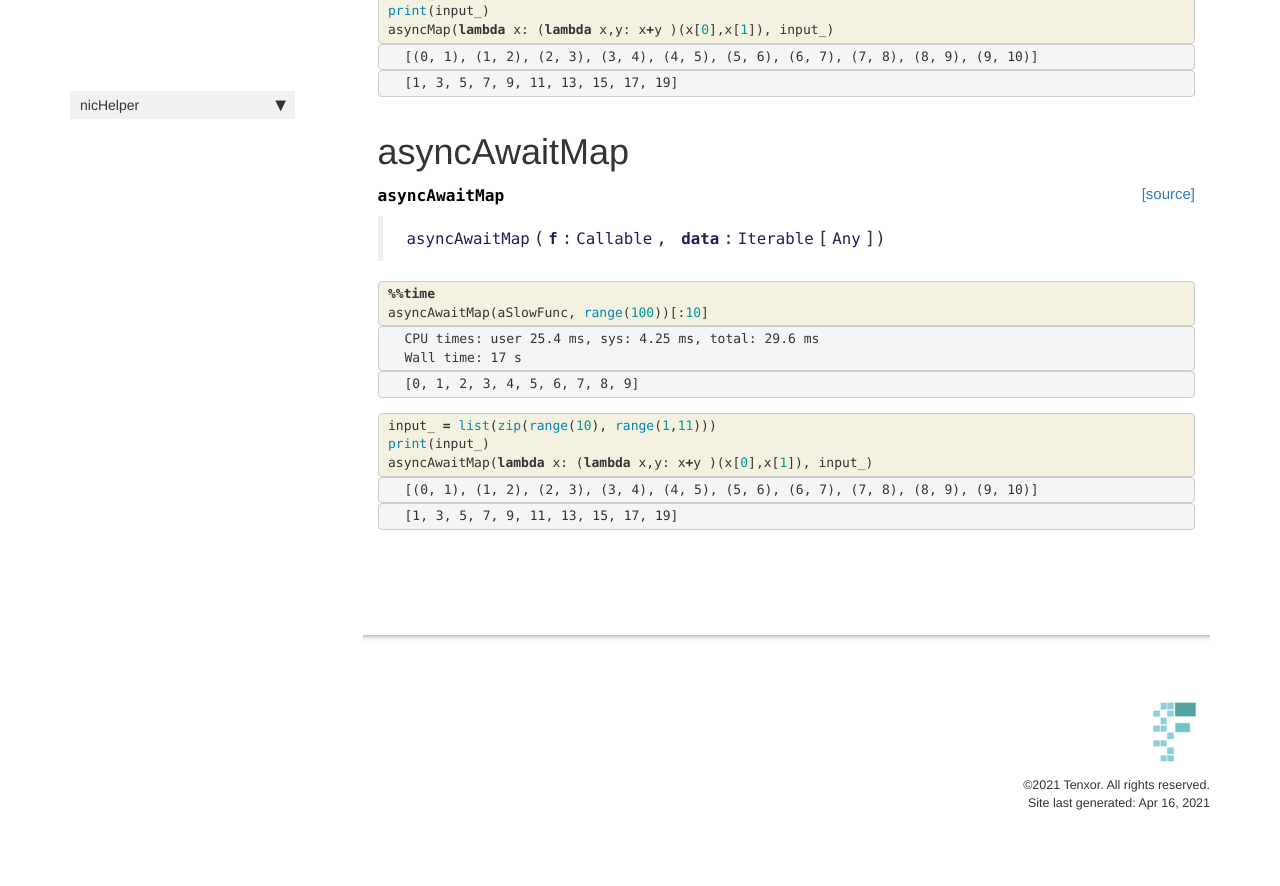
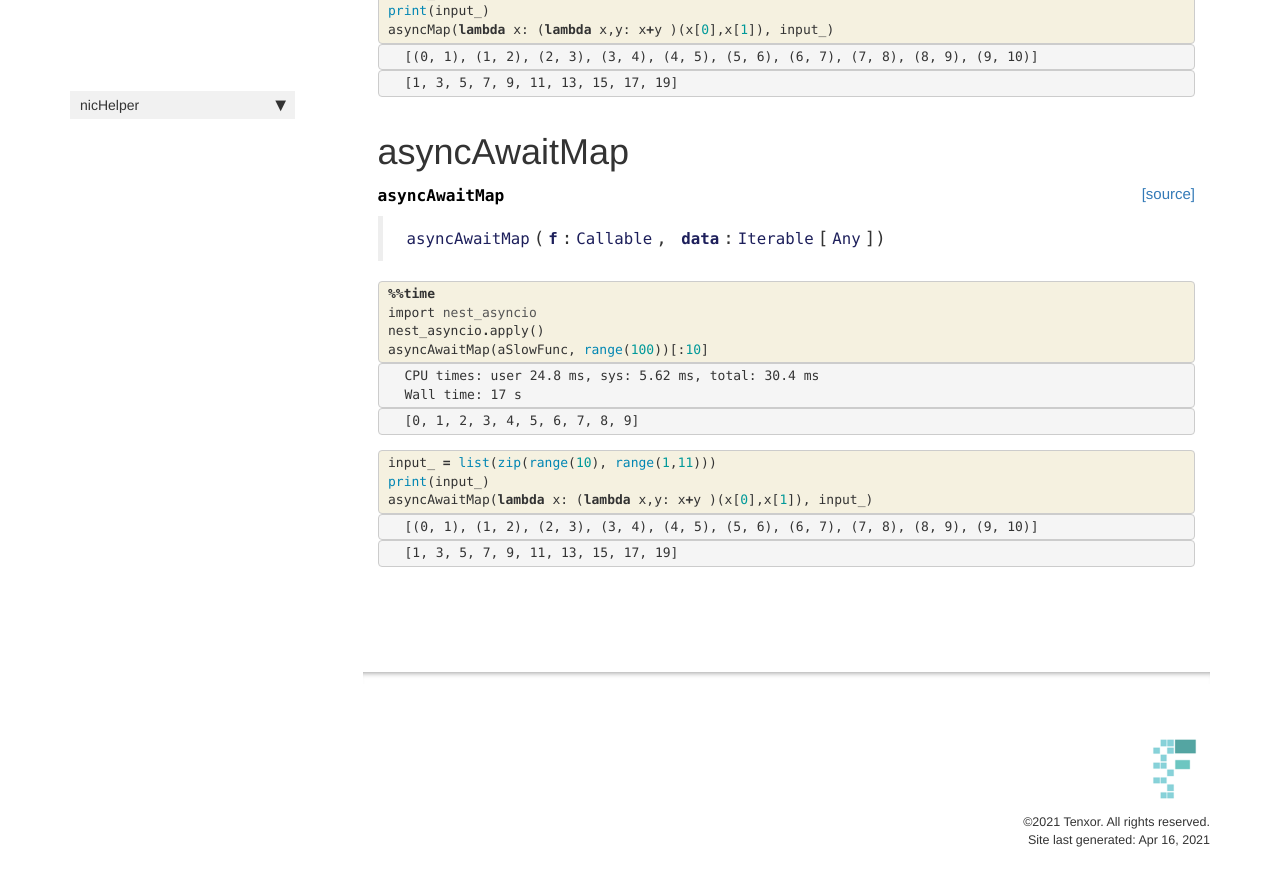
Before and after one commit to thanakijwanavit/nicHelper, a Jekyll site: the page built from docs/async.html, in a window 1280 px wide and 900 px high, scrolled down 1449 px. Shown: the top 886 px of the window. Built offline with Jekyll 4.4.1, drawn with Linux system fonts in a browser that asks for light colours; nearby versions of some CDN libraries; comment, search, counter and statistics services are not loaded; before the commit the page ends 2311 px from its top, so only the background shows below that.

Commit message:
bump v 55

```diff
--- a/docs/async.html
+++ b/docs/async.html
@@ -326,7 +326,7 @@
 
 
 <div class="output_markdown rendered_html output_subarea ">
-<h4 id="asyncAwaitMap" class="doc_header"><code>asyncAwaitMap</code><a href="https://github.com/thanakijwanavit/nicHelper/tree/master/nicHelper/asyncUtil.py#L30" class="source_link" style="float:right">[source]</a></h4><blockquote><p><code>asyncAwaitMap</code>(<strong><code>f</code></strong>:<code>Callable</code>, <strong><code>data</code></strong>:<code>Iterable</code>[<code>Any</code>])</p>
+<h4 id="asyncAwaitMap" class="doc_header"><code>asyncAwaitMap</code><a href="https://github.com/thanakijwanavit/nicHelper/tree/master/nicHelper/asyncUtil.py#L29" class="source_link" style="float:right">[source]</a></h4><blockquote><p><code>asyncAwaitMap</code>(<strong><code>f</code></strong>:<code>Callable</code>, <strong><code>data</code></strong>:<code>Iterable</code>[<code>Any</code>])</p>
 </blockquote>
 
 </div>
@@ -354,6 +354,8 @@
 <div class="inner_cell">
     <div class="input_area">
 <div class=" highlight hl-ipython3"><pre><span></span><span class="o">%%time</span>
+<span class="kn">import</span> <span class="nn">nest_asyncio</span>
+<span class="n">nest_asyncio</span><span class="o">.</span><span class="n">apply</span><span class="p">()</span>
 <span class="n">asyncAwaitMap</span><span class="p">(</span><span class="n">aSlowFunc</span><span class="p">,</span> <span class="nb">range</span><span class="p">(</span><span class="mi">100</span><span class="p">))[:</span><span class="mi">10</span><span class="p">]</span>
 </pre></div>
 
@@ -367,7 +369,7 @@
 <div class="output_area">
 
 <div class="output_subarea output_stream output_stdout output_text">
-<pre>CPU times: user 25.4 ms, sys: 4.25 ms, total: 29.6 ms
+<pre>CPU times: user 24.8 ms, sys: 5.62 ms, total: 30.4 ms
 Wall time: 17 s
 </pre>
 </div>
--- a/docs/dictUtil.html
+++ b/docs/dictUtil.html
@@ -311,7 +311,7 @@
 
 
 <div class="output_markdown rendered_html output_subarea ">
-<h4 id="hashDict" class="doc_header"><code>hashDict</code><a href="https://github.com/thanakijwanavit/nicHelper/tree/master/nicHelper/dictUtil.py#L41" class="source_link" style="float:right">[source]</a></h4><blockquote><p><code>hashDict</code>(<strong><code>data</code></strong>:<code>dict</code>, <strong><code>hasher</code></strong>=<em><code>&lt;sha1 HASH object @ 0x7fb7bd7dbcf0&gt;</code></em>, <strong><code>encoder</code></strong>=<em><code>dumps</code></em>)</p>
+<h4 id="hashDict" class="doc_header"><code>hashDict</code><a href="https://github.com/thanakijwanavit/nicHelper/tree/master/nicHelper/dictUtil.py#L41" class="source_link" style="float:right">[source]</a></h4><blockquote><p><code>hashDict</code>(<strong><code>data</code></strong>:<code>dict</code>, <strong><code>hasher</code></strong>=<em><code>&lt;sha1 HASH object @ 0x7f1cf80c6df0&gt;</code></em>, <strong><code>encoder</code></strong>=<em><code>dumps</code></em>)</p>
 </blockquote>
 
 </div>
--- a/nicHelper/__init__.py
+++ b/nicHelper/__init__.py
@@ -1 +1 @@
-__version__ = "0.0.54"
+__version__ = "0.0.55"
--- a/nicHelper/asyncUtil.py
+++ b/nicHelper/asyncUtil.py
@@ -26,9 +26,7 @@
   return p.map(f,data)
 
 # Cell
-import nest_asyncio
 def asyncAwaitMap(f:Callable, data:Iterable[Any])->Any:
-  nest_asyncio.apply() # unlock exec
   af = async_wrap(f) # convert to async func
   async def runLoop():
     rtup = (af(i) for i in data)
```
Also changed, not shown: 2 other files.
